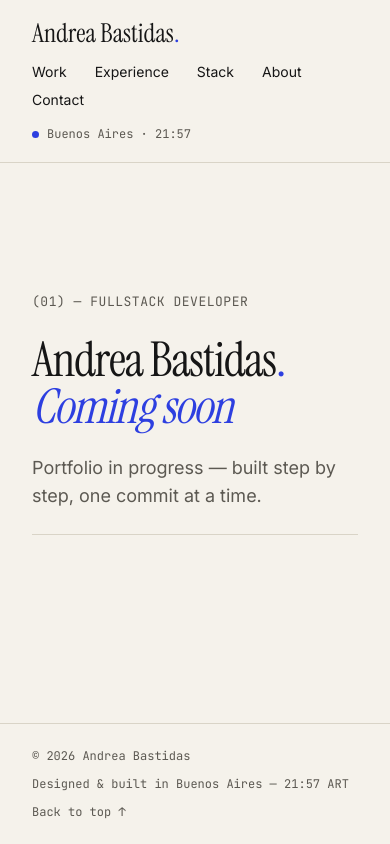
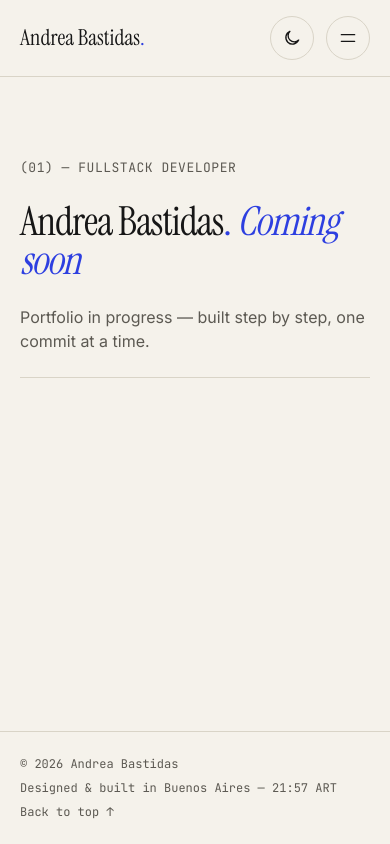
Before and after one commit to andreabastidasc/andrea-bastidas-portfolio, a Next.js app: page / in a window 390 px wide. Built offline with nearby package versions, Linux system fonts and the light colour scheme.

Commit message:
feat(layout): make header, footer and home responsive with a mobile menu

```diff
--- a/app/page.tsx
+++ b/app/page.tsx
@@ -1,14 +1,14 @@
 export default function Home() {
     return (
-        <main className="mx-auto flex max-w-[1240px] flex-col justify-center py-32 gap-6 px-8">
+        <main className="page-container flex flex-col justify-center gap-6 py-20 sm:py-32">
             <p className="font-mono text-[13px] tracking-[0.04em] text-muted">
                 (01) — FULLSTACK DEVELOPER
             </p>
-            <h1 className="font-serif text-[clamp(48px,6.4vw,92px)] leading-[0.98] tracking-[-0.025em]">
+            <h1 className="font-serif text-[clamp(40px,6.4vw,92px)] leading-[0.98] tracking-[-0.025em]">
                 Andrea Bastidas<span className="text-accent">.</span>{" "}
                 <em className="text-accent">Coming soon</em>
             </h1>
-            <p className="max-w-[540px] text-lg text-muted">
+            <p className="max-w-[540px] text-base text-muted sm:text-lg">
                 Portfolio in progress — built step by step, one commit at a time.
             </p>
             <hr className="border-line" />
--- a/components/Footer.tsx
+++ b/components/Footer.tsx
@@ -6,14 +6,14 @@ import { CurrentYear } from "./CurrentYear";
 export function Footer() {
     return (
         <footer className="border-t border-line">
-            <div className="mx-auto flex max-w-[1240px] flex-wrap justify-between gap-x-8 gap-y-3 px-8 py-6 font-mono text-xs text-muted">
+            <div className="page-container flex flex-col gap-2 py-6 font-mono text-xs text-muted sm:flex-row sm:flex-wrap sm:justify-between sm:gap-x-8">
                 <span>
                     © <CurrentYear /> {site.name}
                 </span>
                 <span>
                     Designed &amp; built in {site.location} — <Clock /> ART
                 </span>
-                <Link href="#top" className="link-underline hover:text-accent">
+                <Link href="#top" className="link-underline w-fit hover:text-accent">
                     Back to top ↑
                 </Link>
             </div>
--- a/components/Header.tsx
+++ b/components/Header.tsx
@@ -1,17 +1,19 @@
 import Link from "next/link";
 import { navigation, site } from "@/data/site";
 import { Clock } from "./Clock";
+import { MobileMenu } from "./MobileMenu";
+import { ThemeToggle } from "./ThemeToggle";
 
 export function Header() {
     return (
-        <header id="top" className="border-b border-line">
-            <div className="mx-auto flex max-w-[1240px] flex-wrap items-center justify-between gap-x-8 gap-y-4 px-8 py-5">
-                <Link href="/" className="font-serif text-[26px] leading-none">
+        <header id="top" className="relative border-b border-line">
+            <div className="page-container flex items-center justify-between gap-6 py-4 sm:py-5">
+                <Link href="/" className="font-serif text-[22px] leading-none sm:text-[26px]">
                     {site.name}
                     <span className="text-accent">.</span>
                 </Link>
 
-                <nav aria-label="Main" className="flex flex-wrap gap-x-7 gap-y-2 text-sm">
+                <nav aria-label="Main" className="hidden gap-x-7 text-sm lg:flex">
                     {navigation.map((item) => (
                         <Link
                             key={item.href}
@@ -23,7 +25,8 @@ export function Header() {
                     ))}
                 </nav>
 
-                <p className="flex items-center gap-2 font-mono text-xs text-muted">
+                <div className="flex items-center gap-3 sm:gap-4">
+                    <p className="hidden items-center gap-2 font-mono text-xs text-muted sm:flex">
                         <span
                             aria-hidden="true"
                             className="inline-block size-[7px] rounded-full bg-accent"
@@ -32,6 +35,9 @@ export function Header() {
                             {site.location} · <Clock />
                         </span>
                     </p>
+                    <ThemeToggle />
+                    <MobileMenu />
+                </div>
             </div>
         </header>
     );
--- /dev/null
+++ b/components/MobileMenu.tsx
@@ -0,0 +1,60 @@
+"use client";
+
+import Link from "next/link";
+import { useEffect, useState } from "react";
+import { navigation, site } from "@/data/site";
+import { Clock } from "./Clock";
+import { CloseIcon, MenuIcon } from "./icons";
+
+export function MobileMenu() {
+    const [open, setOpen] = useState(false);
+
+    useEffect(() => {
+        if (!open) return;
+        const onKeyDown = (event: KeyboardEvent) => {
+            if (event.key === "Escape") setOpen(false);
+        };
+        document.addEventListener("keydown", onKeyDown);
+        return () => document.removeEventListener("keydown", onKeyDown);
+    }, [open]);
+
+    return (
+        <div className="lg:hidden">
+            <button
+                type="button"
+                onClick={() => setOpen((value) => !value)}
+                aria-expanded={open}
+                aria-controls="mobile-menu"
+                aria-label={open ? "Close menu" : "Open menu"}
+                className="inline-flex size-11 cursor-pointer items-center justify-center rounded-full border border-line transition-colors hover:border-ink hover:text-accent"
+            >
+                {open ? <CloseIcon className="size-5" /> : <MenuIcon className="size-5" />}
+            </button>
+
+            {open && (
+                <nav
+                    id="mobile-menu"
+                    aria-label="Main"
+                    className="absolute inset-x-0 top-full z-50 border-b border-line bg-paper"
+                >
+                    <ul className="page-container flex flex-col py-4">
+                        {navigation.map((item) => (
+                            <li key={item.href} className="border-b border-line last:border-b-0">
+                                <Link
+                                    href={item.href}
+                                    onClick={() => setOpen(false)}
+                                    className="block py-3 font-serif text-3xl hover:text-accent"
+                                >
+                                    {item.label}
+                                </Link>
+                            </li>
+                        ))}
+                    </ul>
+                    <p className="page-container pb-5 font-mono text-xs text-muted sm:hidden">
+                        {site.location} · <Clock />
+                    </p>
+                </nav>
+            )}
+        </div>
+    );
+}
```
Lines whose indentation alone changed are shown as unchanged.
